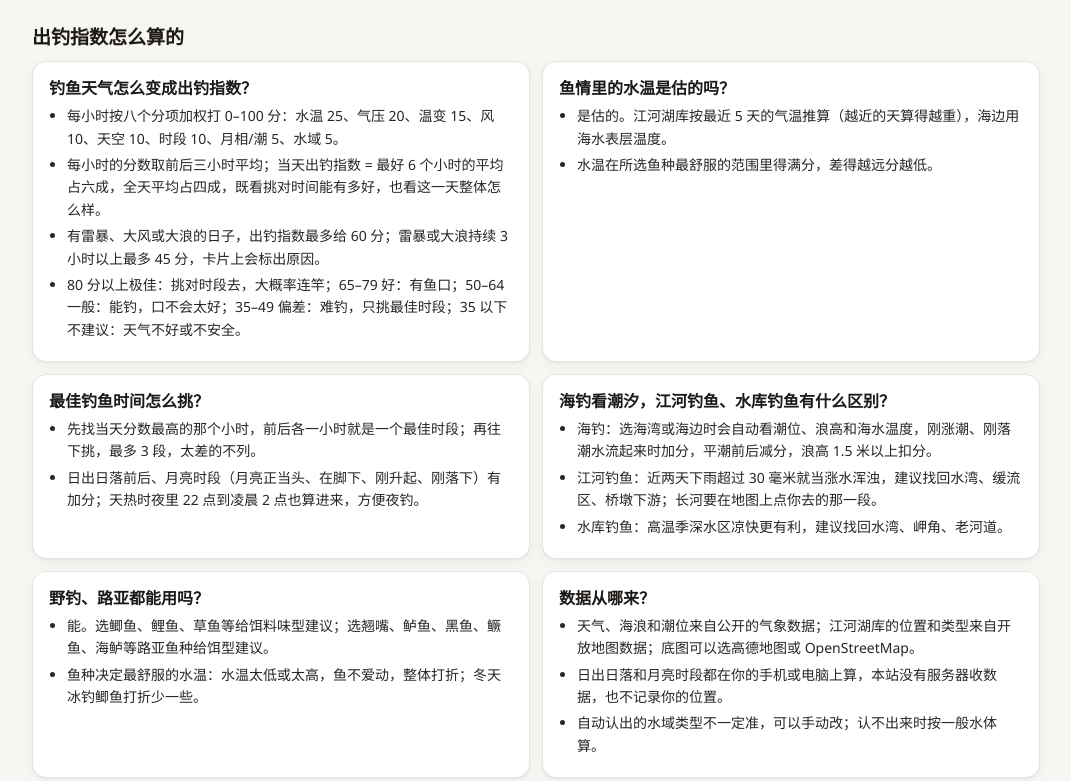
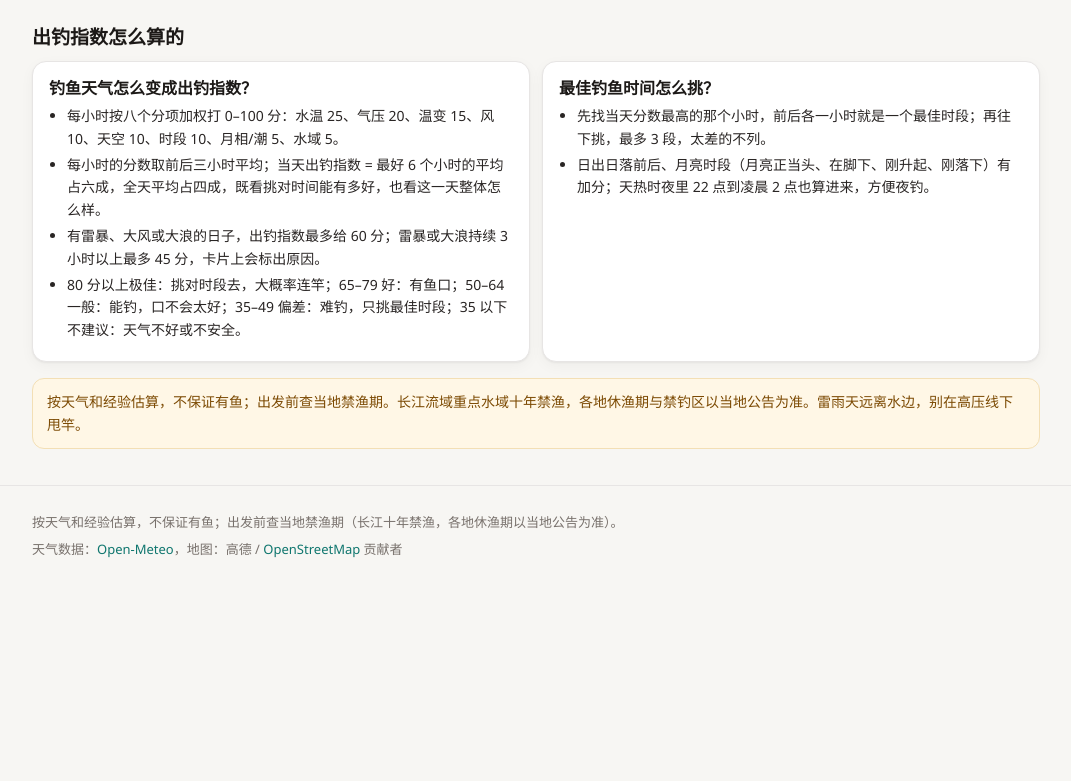
Before and after one commit to D-lance/fishing-weather-forecast-china, a plain HTML site: page web/index.html in a window 1280 px wide. Shown: the part 549-1330 px from the top of the page, without its empty margins (104-1175 px from the left). After the commit the page ends 1139 px from the top, so only its background shows below. Drawn offline with Linux system fonts and the light colour scheme; no server answers.

Commit message:
chore: 精简出钓指数说明区
- 移除水温估算、海钓/江河/水库、野钓路亚、数据来源四块说明
- 同步删除英文词典对应键

Co-Authored-By: Claude Code <noreply@anthropic.com>

```diff
--- a/web/index.html
+++ b/web/index.html
@@ -315,40 +315,10 @@
           </ul>
         </div>
         <div class="card note">
-          <h3>鱼情里的水温是估的吗？</h3>
-          <ul>
-            <li>是估的。江河湖库按最近 5 天的气温推算（越近的天算得越重），海边用海水表层温度。</li>
-            <li>水温在所选鱼种最舒服的范围里得满分，差得越远分越低。</li>
-          </ul>
-        </div>
-        <div class="card note">
           <h3>最佳钓鱼时间怎么挑？</h3>
           <ul>
             <li>先找当天分数最高的那个小时，前后各一小时就是一个最佳时段；再往下挑，最多 3 段，太差的不列。</li>
             <li>日出日落前后、月亮时段（月亮正当头、在脚下、刚升起、刚落下）有加分；天热时夜里 22 点到凌晨 2 点也算进来，方便夜钓。</li>
-          </ul>
-        </div>
-        <div class="card note">
-          <h3>海钓看潮汐，江河钓鱼、水库钓鱼有什么区别？</h3>
-          <ul>
-            <li>海钓：选海湾或海边时会自动看潮位、浪高和海水温度，刚涨潮、刚落潮水流起来时加分，平潮前后减分，浪高 1.5 米以上扣分。</li>
-            <li>江河钓鱼：近两天下雨超过 30 毫米就当涨水浑浊，建议找回水湾、缓流区、桥墩下游；长河要在地图上点你去的那一段。</li>
-            <li>水库钓鱼：高温季深水区凉快更有利，建议找回水湾、岬角、老河道。</li>
-          </ul>
-        </div>
-        <div class="card note">
-          <h3>野钓、路亚都能用吗？</h3>
-          <ul>
-            <li>能。选鲫鱼、鲤鱼、草鱼等给饵料味型建议；选翘嘴、鲈鱼、黑鱼、鳜鱼、海鲈等路亚鱼种给饵型建议。</li>
-            <li>鱼种决定最舒服的水温：水温太低或太高，鱼不爱动，整体打折；冬天冰钓鲫鱼打折少一些。</li>
-          </ul>
-        </div>
-        <div class="card note">
-          <h3>数据从哪来？</h3>
-          <ul>
-            <li>天气、海浪和潮位来自公开的气象数据；江河湖库的位置和类型来自开放地图数据；底图可以选高德地图或 OpenStreetMap。</li>
-            <li>日出日落和月亮时段都在你的手机或电脑上算，本站没有服务器收数据，也不记录你的位置。</li>
-            <li>自动认出的水域类型不一定准，可以手动改；认不出来时按一般水体算。</li>
           </ul>
         </div>
       </div>
```
Also changed, not shown: i18n/en.json (+0 -14 lines).
